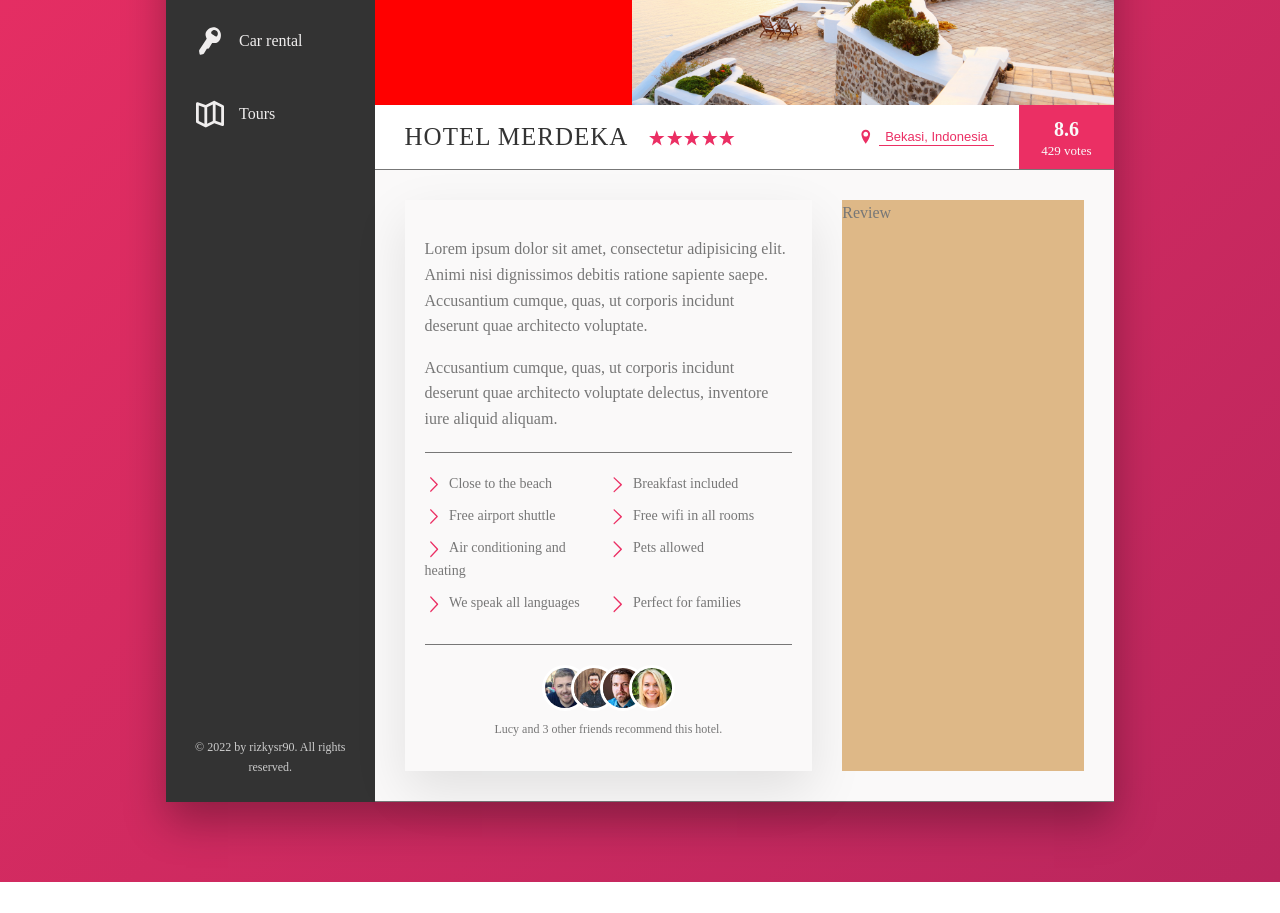
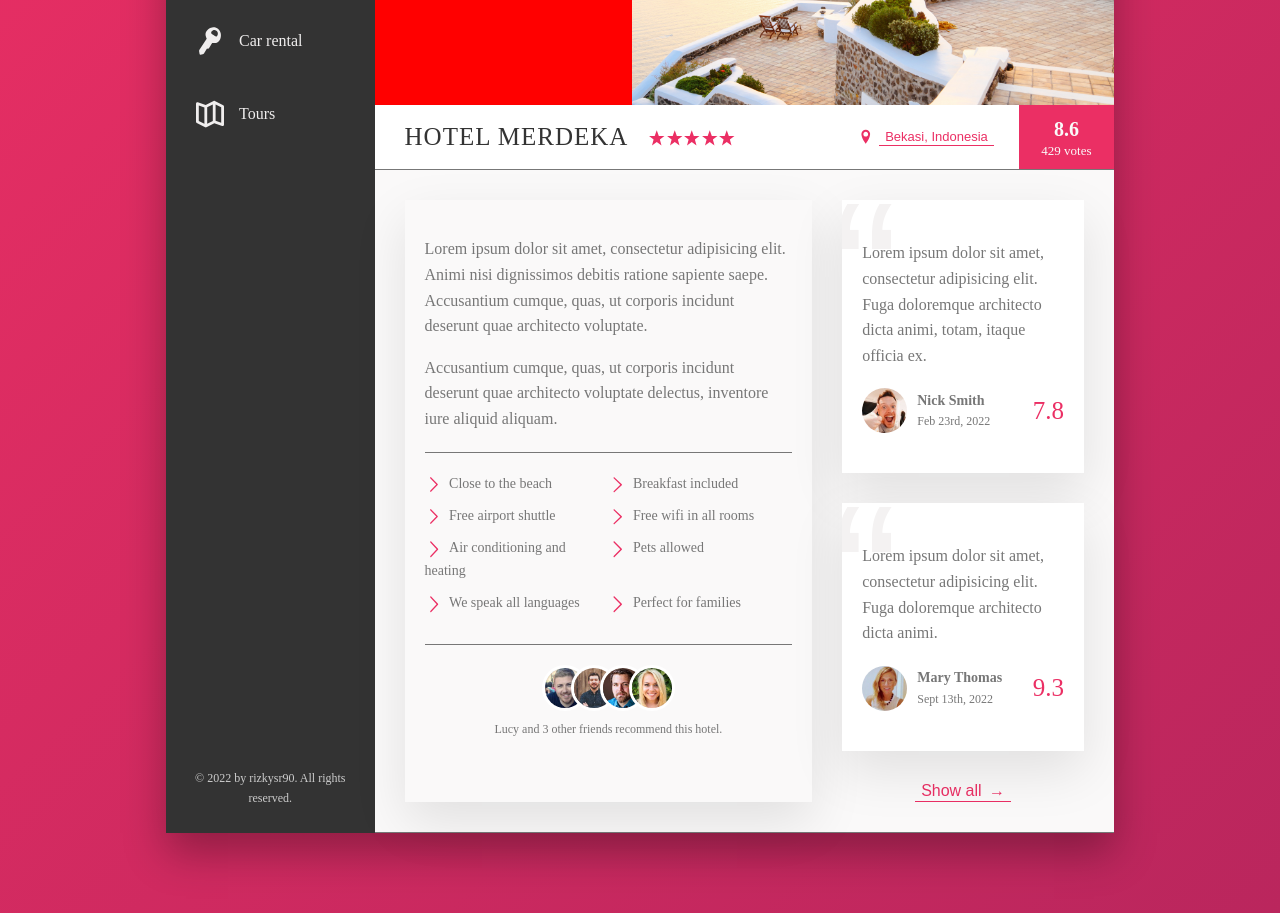
Before and after one commit to rizkysr90/css_flexbox_practice, a website: page index.html in a window 1280 px wide. Shown: the part 334-1247 px from the top of the page. Before the commit the page ends 1216 px from the top, so only its background shows below. Drawn offline with Linux system fonts and the light colour scheme.

Commit message:
I was finishing section reviews

```diff
--- a/index.html
+++ b/index.html
@@ -39,7 +39,7 @@
                     </div>
                     <div class="user-nav__user">
                         <img src="img/user.jpg" alt="User photo" class="user-nav__user-photo">
-                        <span class="user-nav__user-name">Jonas</span>
+                        <span class="user-nav__user-name">Rizki</span>
                     </div>
                 </nav>
             </header>
@@ -162,8 +162,8 @@
                         </div>
 
                         <div class="user-reviews">
-                            Review
-                            <!-- <figure class="review">
+
+                            <figure class="review">
                                 <blockquote class="review__text">
                                     Lorem ipsum dolor sit amet, consectetur adipisicing elit. Fuga doloremque architecto dicta animi, totam, itaque officia ex.
                                 </blockquote>
@@ -171,7 +171,7 @@
                                     <img src="img/user-1.jpg" alt="User 1" class="review__photo">
                                     <div class="review__user-box">
                                         <p class="review__user-name">Nick Smith</p>
-                                        <p class="review__user-date">Feb 23rd, 2017</p>
+                                        <p class="review__user-date">Feb 23rd, 2022</p>
                                     </div>
                                     <div class="review__rating">7.8</div>
                                 </figcaption>
@@ -185,14 +185,14 @@
                                     <img src="img/user-2.jpg" alt="User 1" class="review__photo">
                                     <div class="review__user-box">
                                         <p class="review__user-name">Mary Thomas</p>
-                                        <p class="review__user-date">Sept 13th, 2017</p>
+                                        <p class="review__user-date">Sept 13th, 2022</p>
                                     </div>
                                     <div class="review__rating">9.3</div>
                                 </figcaption>
                             </figure>
 
 
-                            <button class="btn-inline">Show all <span>&rarr;</span></button> -->
+                            <button class="btn-inline">Show all <span>&rarr;</span></button>
                         </div>
                     </div>
                 </main>
--- a/sass/component.scss
+++ b/sass/component.scss
@@ -272,13 +272,23 @@
     border-bottom: 1px solid currentColor;
     font-size: inherit;
     transition: all .3s;
+
+    & span {
+        margin-left: 3px;
+        transition: margin-left .2s;
+    }
     &:hover {
         color: var(--color-gray-dark-1);
+
+        span {
+            margin-left: 8px;
+        }
     }
     &:focus {
         outline: none;
         animation: pulsate 1s infinite;
     }
+
 }
 // Paragraph
 .paragraph {
@@ -344,3 +354,58 @@
         }
     }
 }
+// Review
+.review {
+    overflow: hidden;
+    position: relative;
+    margin: 0;
+    padding: 4rem 2rem;
+    margin-bottom: 3rem;
+    background-color: #fff;
+    box-shadow: var(--shadow-light);
+    &__text {
+        position: relative;
+        z-index: 10;
+        margin: 0;
+        margin-bottom: 2rem;
+    }
+    &__user {
+
+        display: flex;
+        align-items: center;
+    }
+    &__photo {
+        width: 4.5rem;
+        height: 4.5rem;
+        border-radius: 50%;
+        margin-right: 1rem;
+    }
+    &__user-box {
+        font-size: 1.4rem;
+        & p {
+            margin: 0;
+        }
+        margin-right: auto;
+    }
+    &__user-name {
+        font-weight: bold;
+    }
+    &__user-date {
+        font-size: 1.2rem;
+    }
+    &__rating {
+        color: var(--color-primary);
+        font-size: 2.5rem;
+    }
+    &::before {
+        color: var(--color-gray-light-2);
+        content: "\201C";
+        line-height: 1;
+        position: absolute;
+        z-index: 1;
+        top: -2.75rem;
+        left: -1rem;
+        font-family: sans-serif;
+        font-size: 20rem;
+    }
+}
--- a/sass/layout.scss
+++ b/sass/layout.scss
@@ -37,13 +37,13 @@
 }
 .detail {
     display: flex;
+    font-size: 1.6rem;
     background-color: var(--color-gray-light-1);
     padding: 3rem;
     border-bottom: var(--line);
 
 }
 .description {
-    font-size: 1.6rem;
     flex: 0 0 60%;
     margin-right: 3rem;
     padding: 2rem;
@@ -51,5 +51,8 @@
 }
 .user-reviews {
     flex: 1;
-    background-color: burlywood;
+
+    display: flex;
+    flex-direction: column;
+    align-items: center;
 }
```
Also changed, not shown: css/style.css.
